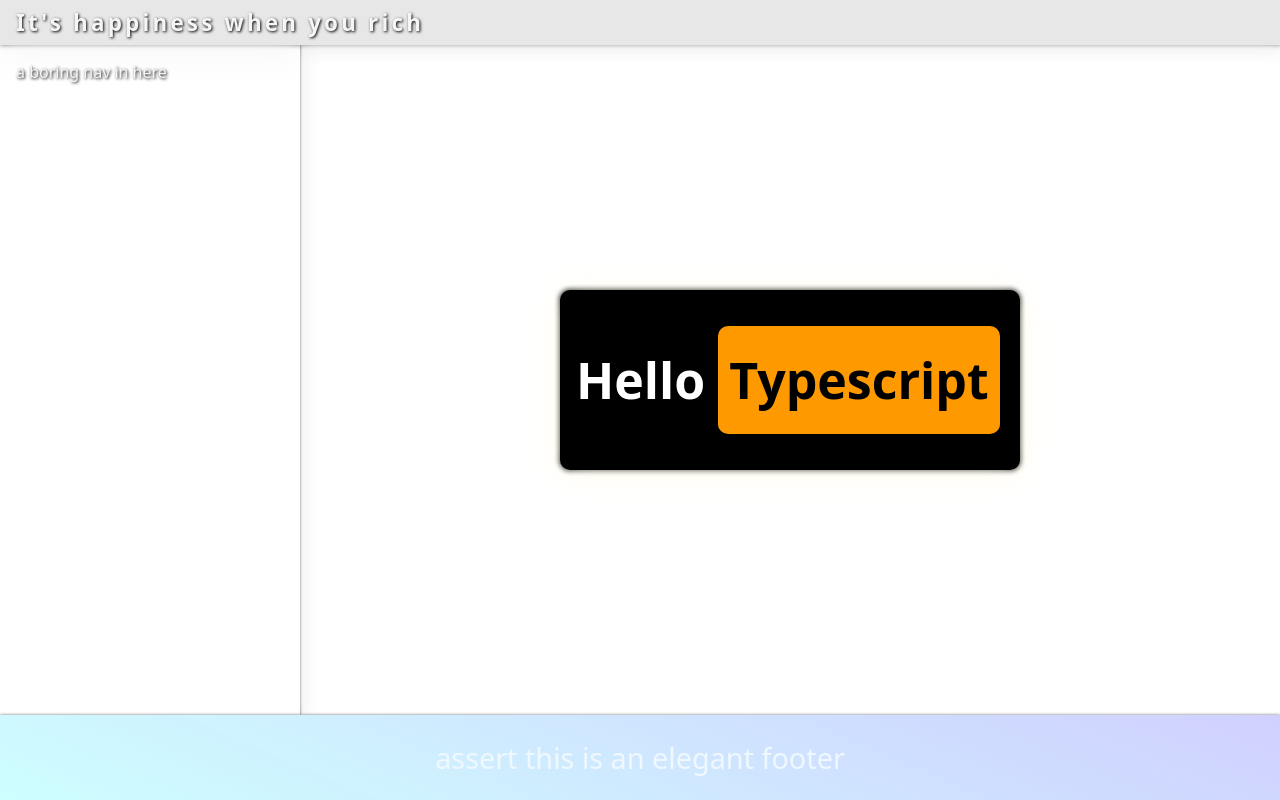
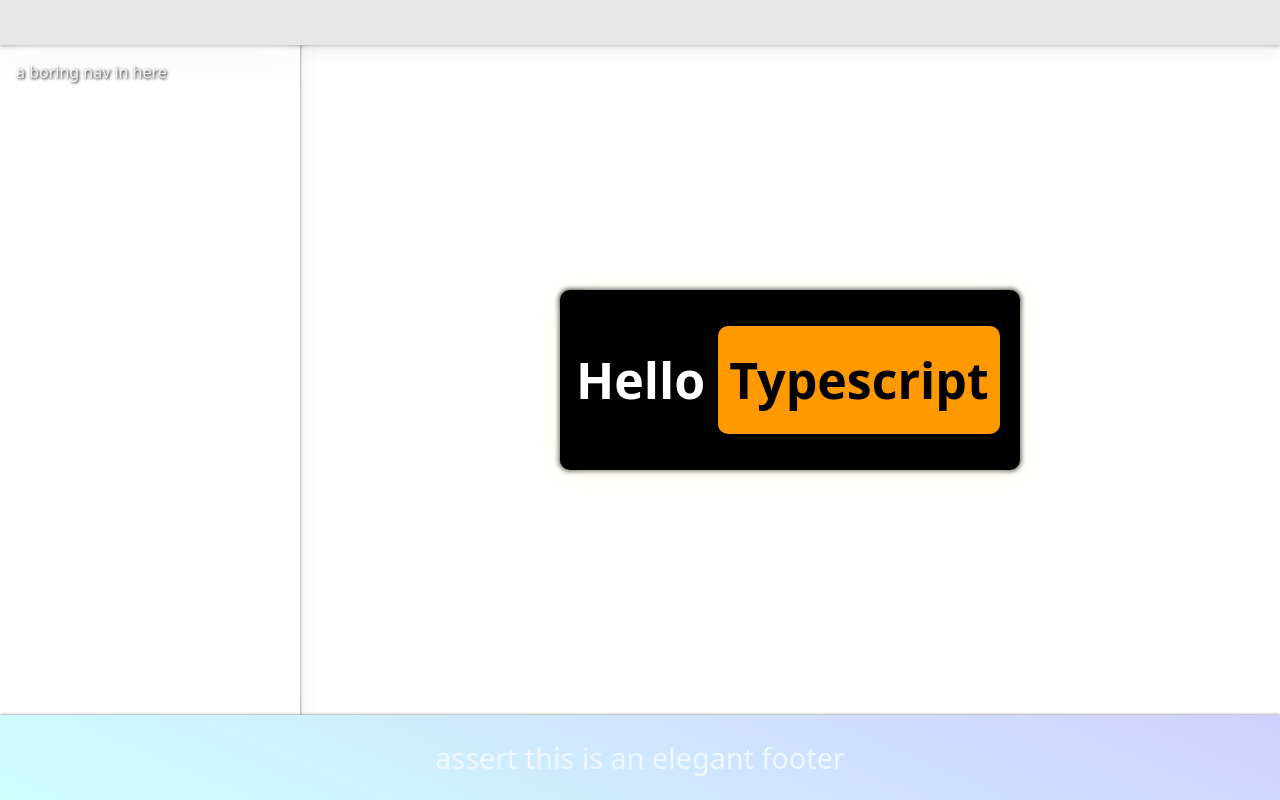
Before and after one commit to Sorry-for-time/pack-ts, a website with bundled scripts: page public/index.html in a window 1280 px wide. Built offline with nearby package versions, Linux system fonts and the light colour scheme; files whose address does not match are found by name.

Commit message:
remove words

```diff
--- a/public/index.html
+++ b/public/index.html
@@ -16,7 +16,7 @@
   <body>
     <div id="app" data-cloak>
       <header>
-        <h3>It's happiness when you rich</h3>
+        <!-- <h3>It's happiness when you rich</h3> -->
       </header>
       <section>
         <nav>
```
